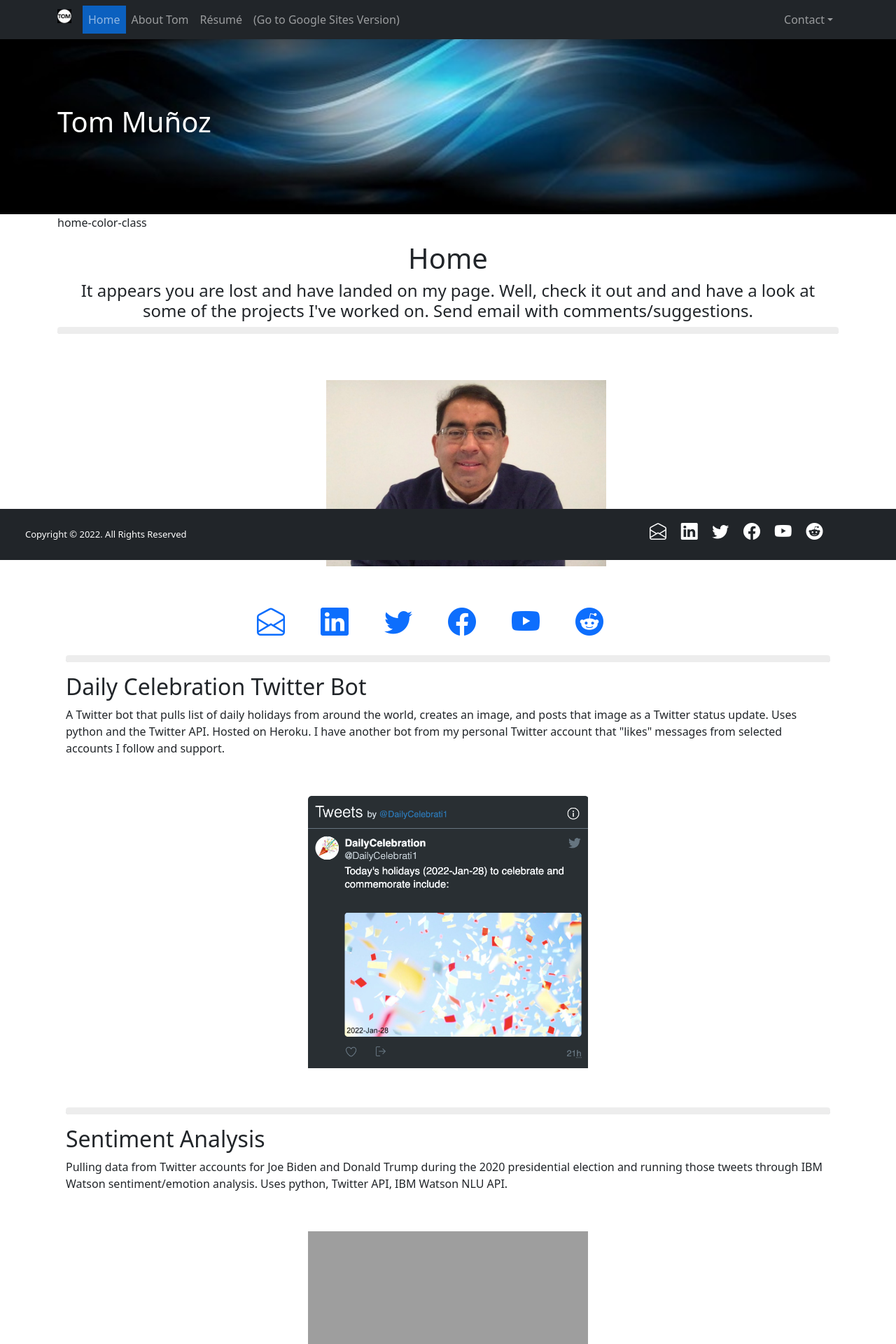
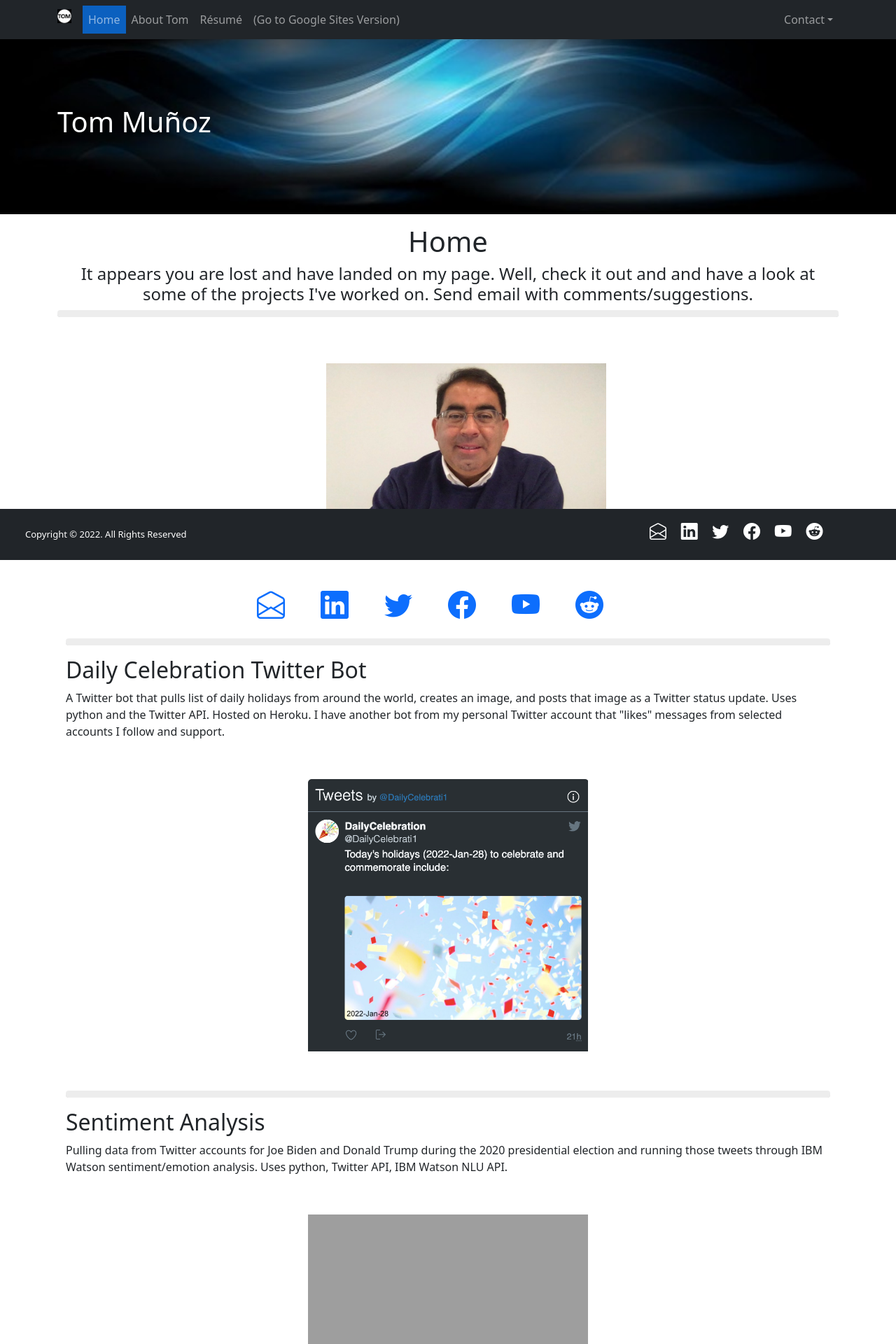
Before and after one commit to tomunoz/django3-personal-portfolio, a Django app: page / in a window 1280 px wide. Shown: the top 1920 px of the page at 70% size. Run offline with Django 3.2, Linux system fonts and the light colour scheme; data comes from the database, SQL or seed files in the repository; some libraries are stand-ins or nearby versions; grey boxes are pictures that could not be loaded.

Commit message:
Moved the navbar color item to below the extends line to remove color_class text.

```diff
--- a/about/templates/about/about.html
+++ b/about/templates/about/about.html
@@ -1,10 +1,11 @@
 {% extends 'portfolio/base.html' %}
+
+{% block about-class %} about-color-class {% endblock %}
 
 {% block content %}
 
 {% load static %}
 
-{% block about-class %} about-color-class {% endblock %}
 
 <!-- <link rel="stylesheet" href="https://cdnjs.cloudflare.com/ajax/libs/lightslider/1.1.6/css/lightslider.min.css"> -->
 
--- a/portfolio/templates/portfolio/home.html
+++ b/portfolio/templates/portfolio/home.html
@@ -1,11 +1,13 @@
 {% extends 'portfolio/base.html' %}
+
+{% block home-class %} home-color-class {% endblock %}
 
 {% block content %}
 
 
 {% load static %}
 
-{% block home-class %} home-color-class {% endblock %}
+
 
 <!-- Page Introduction -->
 
```
